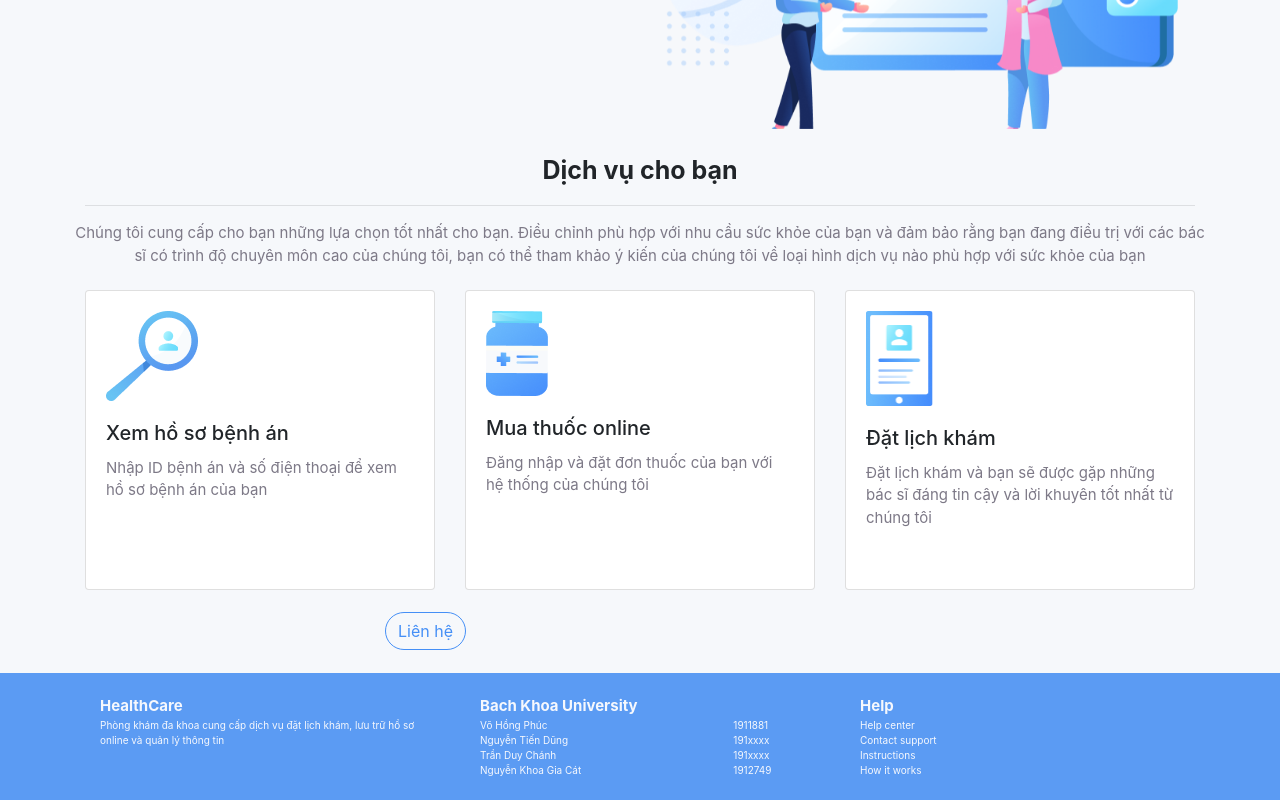
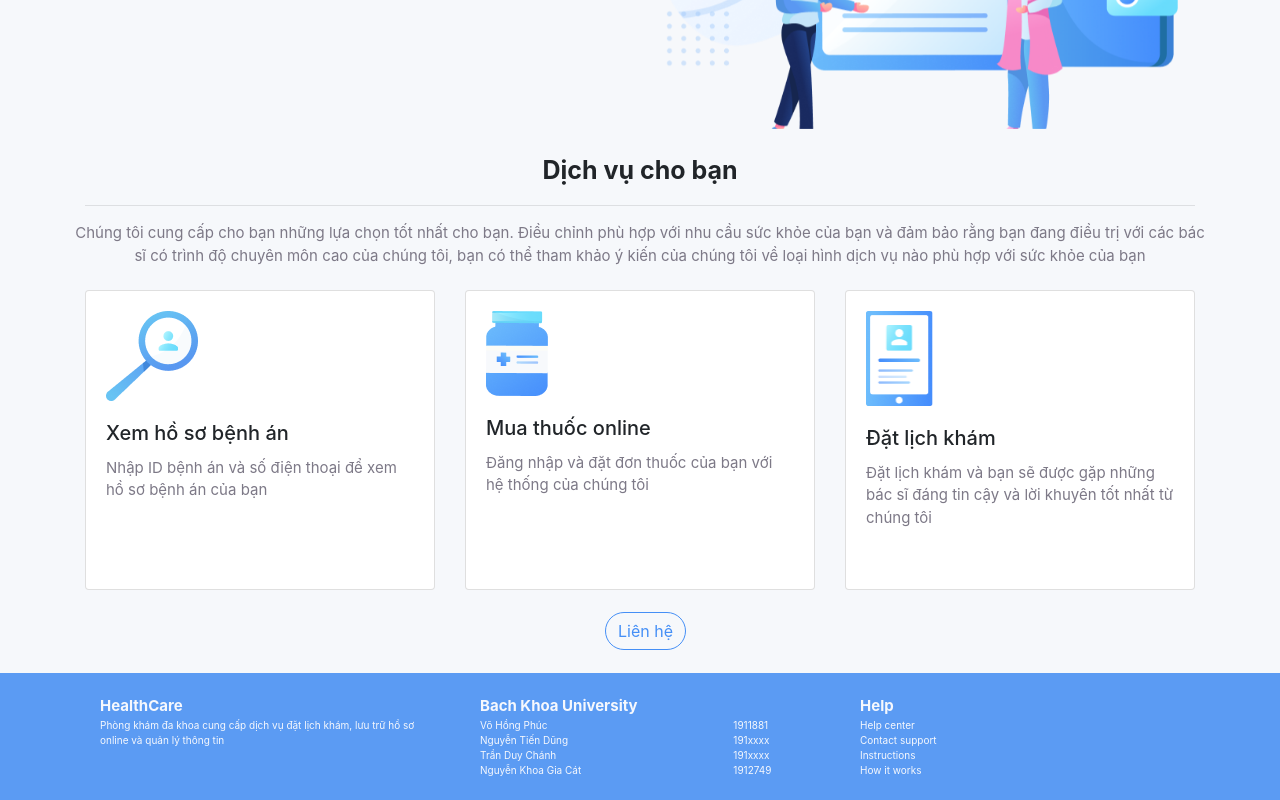
Before and after one commit to giacat2411/IS_Pharmacy, a React (Create React App) app in the folder client/: page /home in a window 1280 px wide. Shown: the part 371-1171 px from the top of the page. Built offline with nearby package versions, Linux system fonts and the light colour scheme.

Commit message:
Update App.css

```diff
--- a/client/src/App.css
+++ b/client/src/App.css
@@ -72,7 +72,7 @@ body {
   color: #458FF6;
   border-radius: 55px;
   border: 1px solid #458FF6;
-  margin-left: 300px;
+  margin-left: 520px;
 }
 
 .footer {
```
